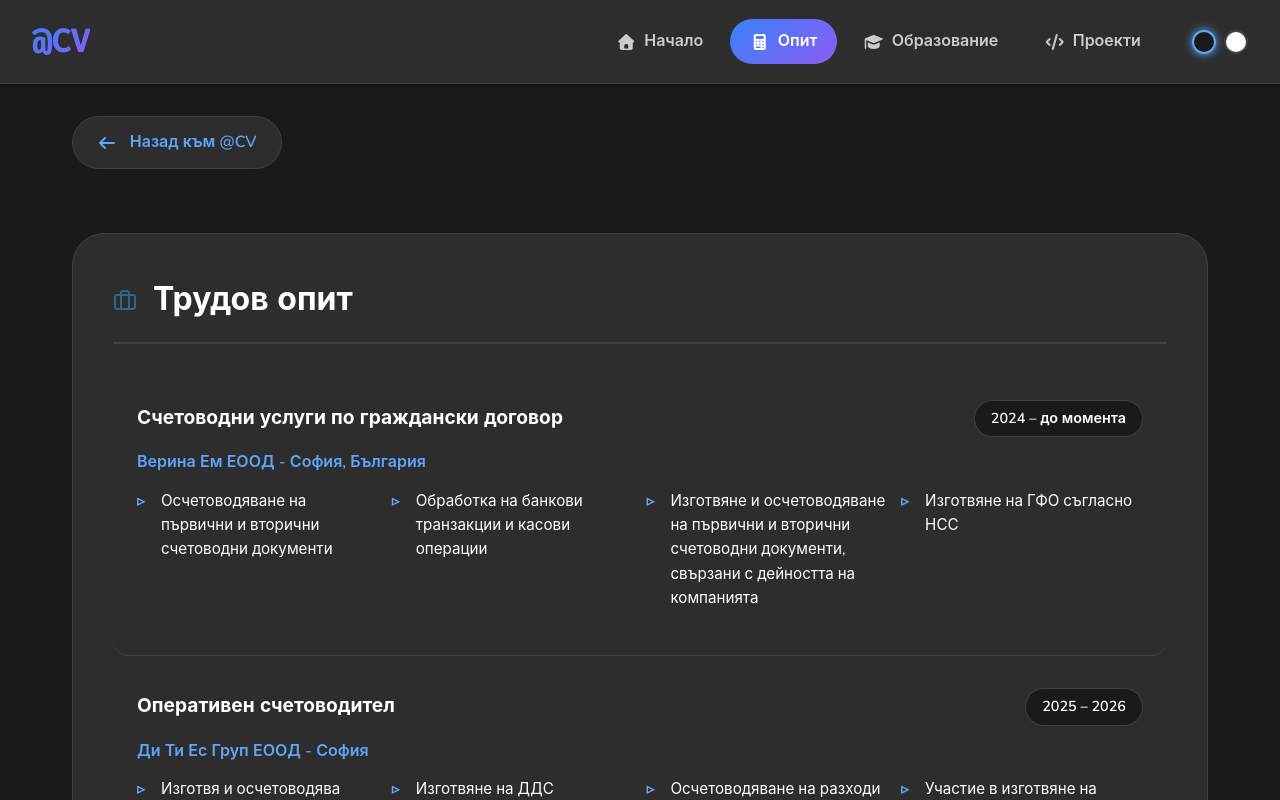
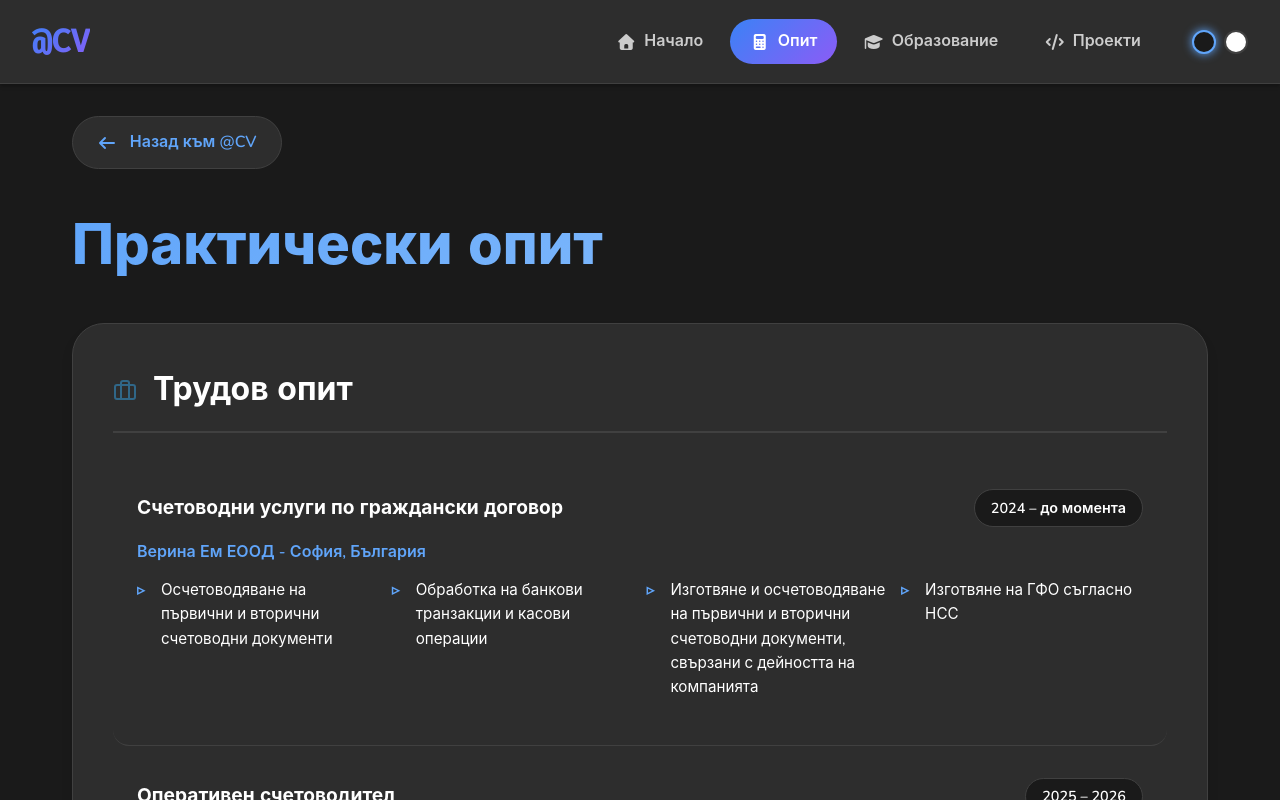
Before and after one commit to comnsense/CV-ReactApp, a React (Create React App) app: page /schety in a window 1280 px wide. Shown: the top 800 px of the page. Built offline with nearby package versions, Linux system fonts and the light colour scheme.

Commit message:
Initial commit: React project with CV, Accounting, Education and Projects pages

```diff
--- a/src/components/Accounting/AccountingPage.jsx
+++ b/src/components/Accounting/AccountingPage.jsx
@@ -7,7 +7,7 @@ import Responsibilities from './Responsibilities';
 import TechnicalSkills from './TechnicalSkills';
 import Stats from './Stats';
 import ContactForm from './ContactForm';
-import ExperienceSection from './ExperienceSection'; // <-- Нов импорт
+import ExperienceSection from './ExperienceSection';
 import './AccountingPage.css';
 
 const AccountingPage = () => {
@@ -58,7 +58,9 @@ const AccountingPage = () => {
         </Link>
 
         <div className="profile">
-
+          <div className="profile-title">
+            <h1>Практически опит</h1>
+          </div>
         </div>
 
         {/* Секция с трудов опит */}
--- a/src/components/Home/EducationSection.jsx
+++ b/src/components/Home/EducationSection.jsx
@@ -1,5 +1,5 @@
 import React from 'react';
-import { Link } from 'react-router-dom';
+// import { Link } from 'react-router-dom';  // Link не се използва, може да се премахне
 
 const EducationSection = () => {
   return (
@@ -41,8 +41,6 @@ const EducationSection = () => {
             </div>
           </div>
         </div>
-
-
       </div>
     </section>
   );
```
